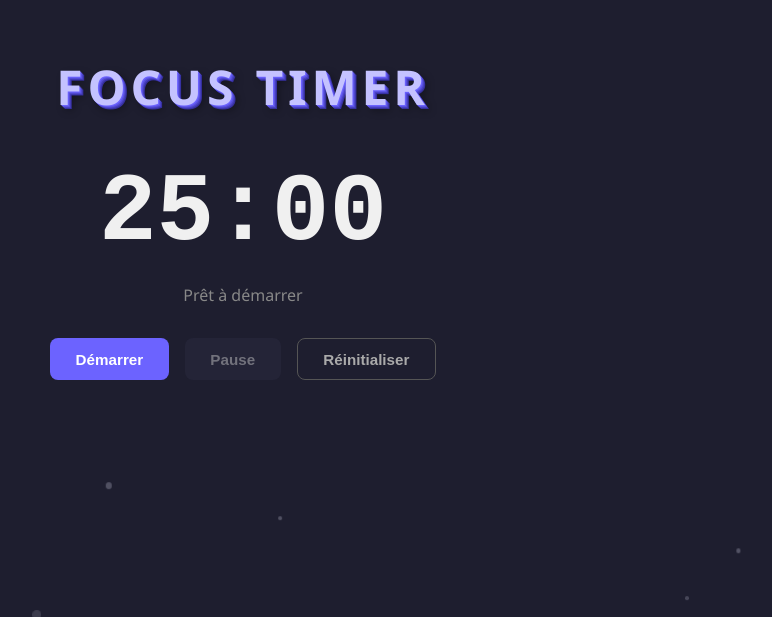
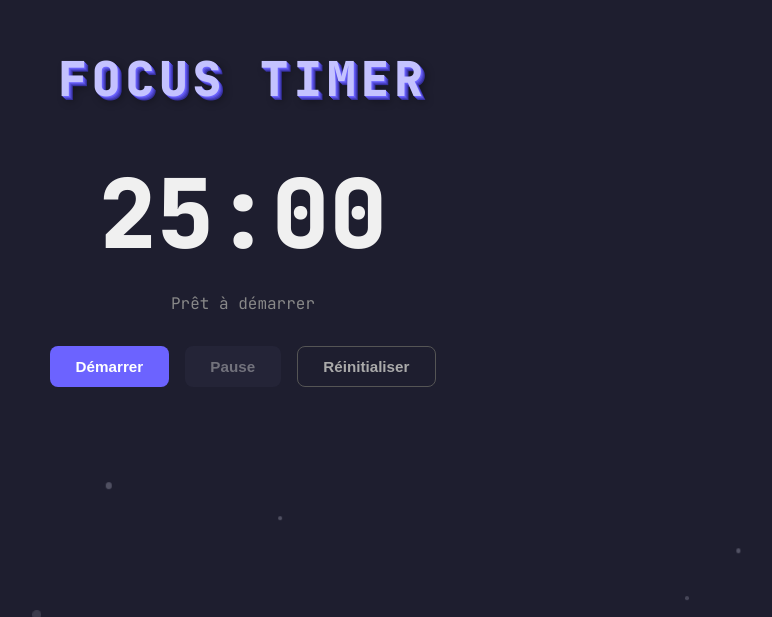
Before and after one commit to dalobaminthe/Focus-timer_distractions, a plain HTML site: page index.html in a window 1280 px wide. Shown: the part 183-800 px from the top of the page, without its empty margins (397-1169 px from the left). Drawn offline with Linux system fonts and the light colour scheme.

```diff
--- a/index.html
+++ b/index.html
@@ -4,6 +4,9 @@
   <meta charset="UTF-8">
   <meta name="viewport" content="width=device-width, initial-scale=1.0">
   <title>Focus Timer</title>
+  <link rel="preconnect" href="https://fonts.googleapis.com">
+  <link rel="preconnect" href="https://fonts.gstatic.com" crossorigin>
+  <link href="https://fonts.googleapis.com/css2?family=JetBrains+Mono:wght@400;600;800&display=swap" rel="stylesheet">
   <link rel="stylesheet" href="style.css">
 </head>
 <body>
--- a/style.css
+++ b/style.css
@@ -5,7 +5,7 @@
 }
 
 body {
-  font-family: 'Segoe UI', sans-serif;
+  font-family: 'JetBrains Mono', 'Courier New', monospace;
   background-color: #1e1e2f;
   color: #f0f0f0;
   height: 100vh;
@@ -76,7 +76,6 @@
 .affichageMinuteur {
   font-size: 6rem;
   font-weight: bold;
-  font-family: 'Courier New', monospace;
 }
 
 .etatSession {
```
